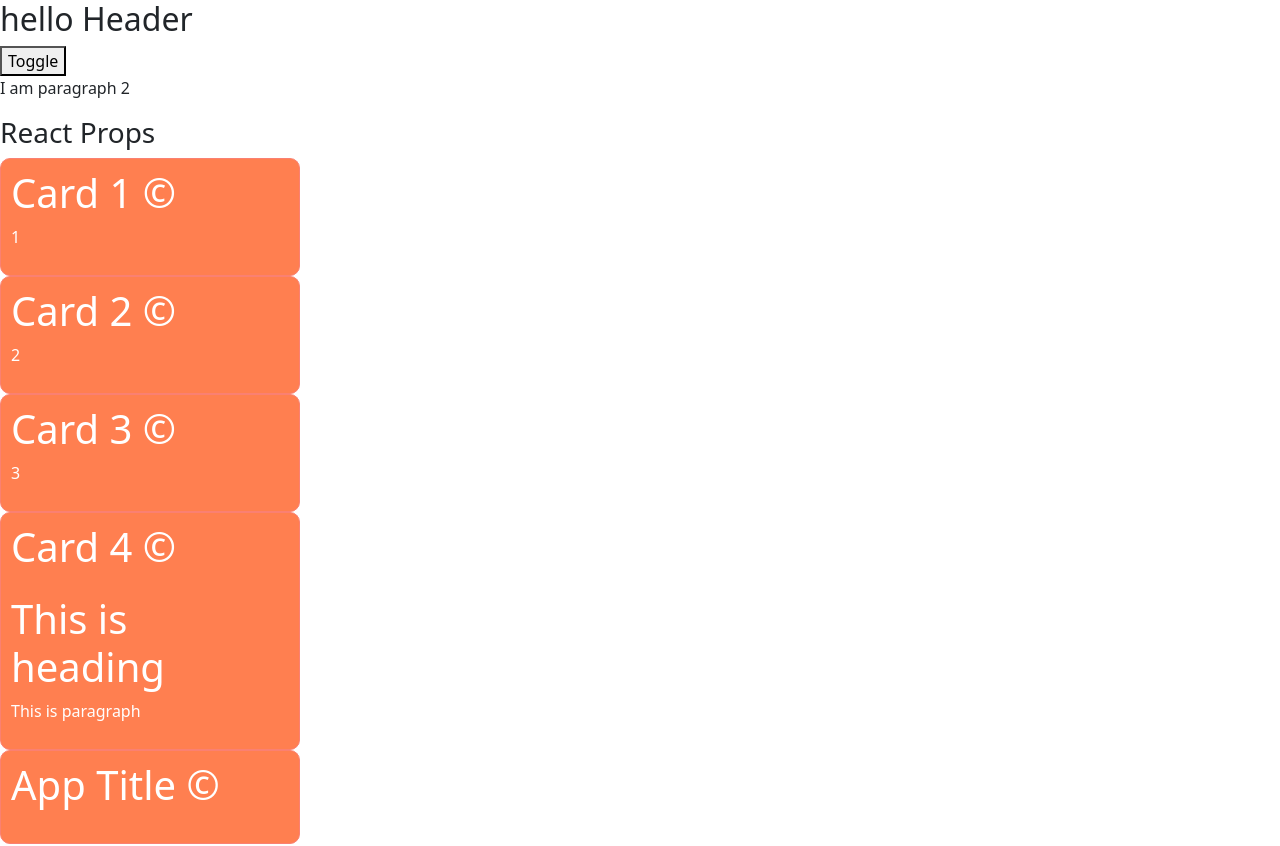
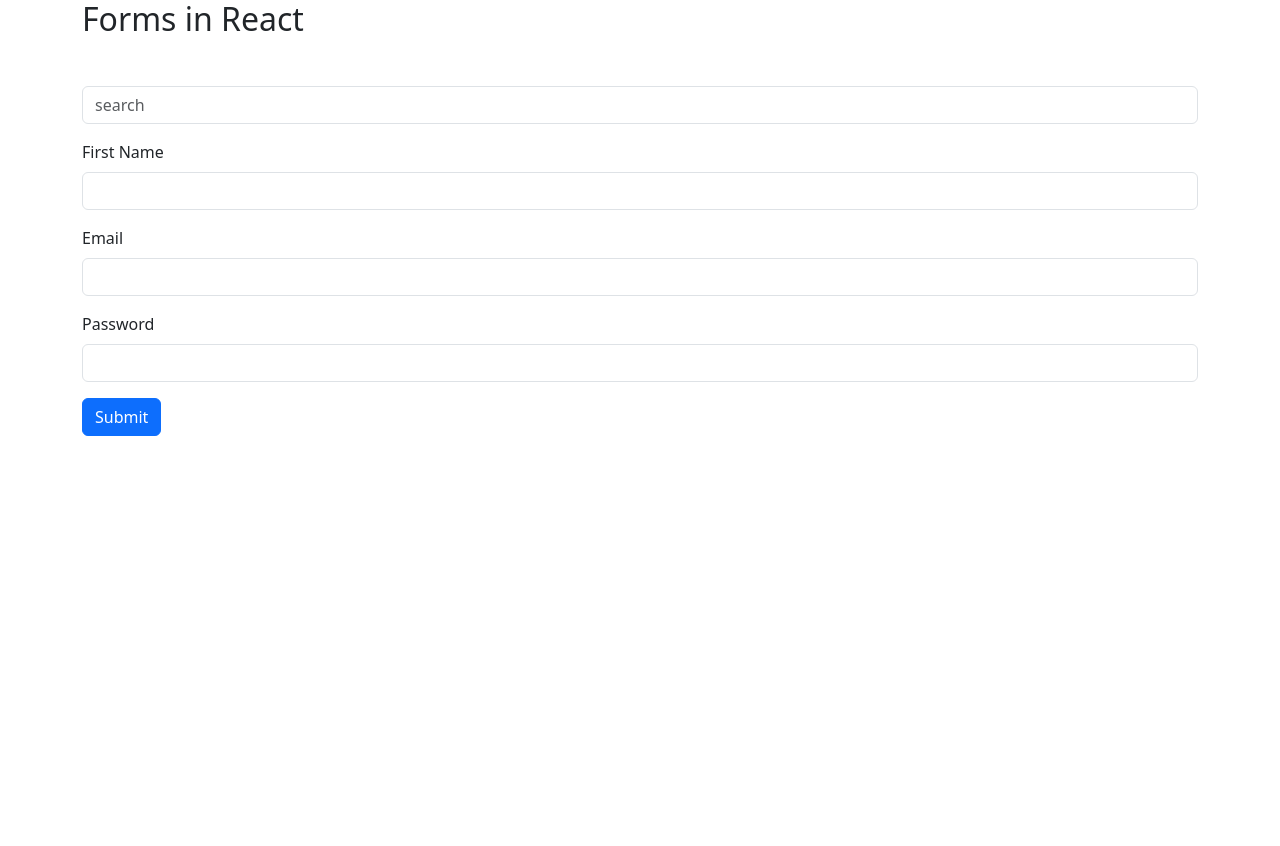
Before and after one commit to vipink28/reactbasicsmay, a React (Create React App) app: page / in a window 1280 px wide. Shown: the top 846 px of the page. After the commit the page ends 800 px from the top, so only its background shows below. Built offline with nearby package versions, Linux system fonts and the light colour scheme.

Commit message:
Form Data added

```diff
--- a/src/App.js
+++ b/src/App.js
@@ -2,14 +2,16 @@ import Card from "./components/Card";
 import ReactProps from "./components/ReactProps";
 import Header from './components/Header';
 import ReactState from "./components/ReactState";
+import Form from "./components/Form";
 function App(){
 
   return(
     <>
-      <Header />
+      {/* <Header />
       <ReactProps />
       <Card title="App Title" isApp={true}/>
-      <ReactState />
+      <ReactState /> */}
+      <Form />
     </>
   )
 }
--- /dev/null
+++ b/src/components/Form.jsx
@@ -0,0 +1,61 @@
+import { useState } from "react";
+
+function Form(){
+    const [searchText, setSearchText]= useState();
+    const [formData, setFormData]= useState();
+
+    // to get single input value.
+    const handleSearch = (event)=>{
+        let value = event.target.value;
+        setSearchText(value);
+    }
+
+    // to get multiple input values
+    const handleChange = (event)=>{
+        let value = event.target.value;
+        let name = event.target.name;
+        setFormData((prev)=>{
+            return {
+                ...prev,
+                [name]: value
+            }
+        })
+    }
+
+    //{firstname: value, email: value, password: value}
+
+    const onSubmit=(event)=>{
+        event.preventDefault();
+        console.log(formData);
+    }
+
+    return(
+        <div className="container">
+            <h2 className="mb-5">Forms in React</h2>
+
+            <input type="text" className="form-control mb-3" name="search" placeholder="search" onChange={handleSearch}/>
+            <p>{searchText}</p>
+
+
+            <form>
+                <div className="mb-3">
+                    <label className="form-label" htmlFor="firstname" >First Name</label>
+                    <input type="text" name="firstname" id="firstname" className="form-control" onChange={handleChange} />
+                </div>
+
+                <div className="mb-3">
+                    <label className="form-label" htmlFor="email" >Email</label>
+                    <input type="email" name="email" id="email" className="form-control" onChange={handleChange} />
+                </div>
+
+                <div className="mb-3">
+                    <label className="form-label" htmlFor="password" >Password</label>
+                    <input type="password" name="password" id="password" className="form-control" onChange={handleChange} />
+                </div>
+
+                <button className="btn btn-primary" onClick={onSubmit}>Submit</button>
+            </form>
+        </div>
+    )
+}
+export default Form;
```
Also changed, not shown: text.txt.
